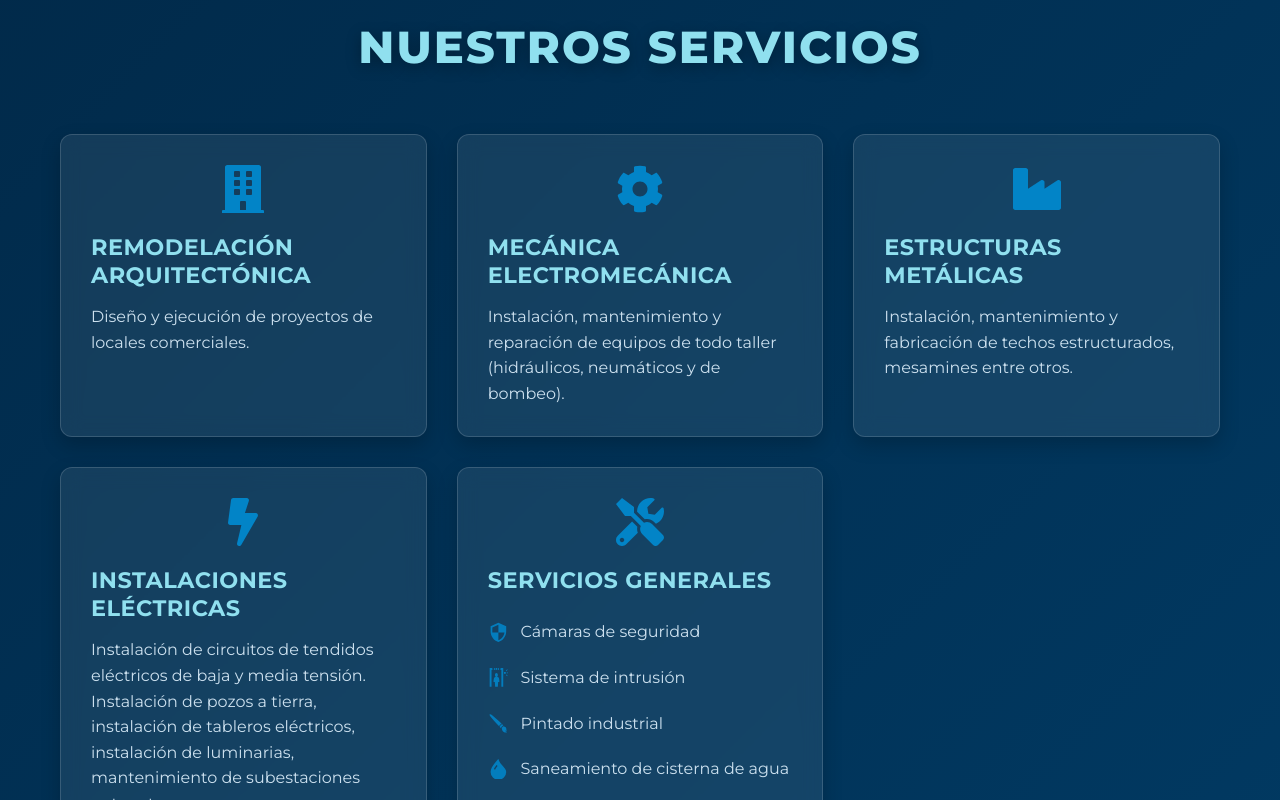
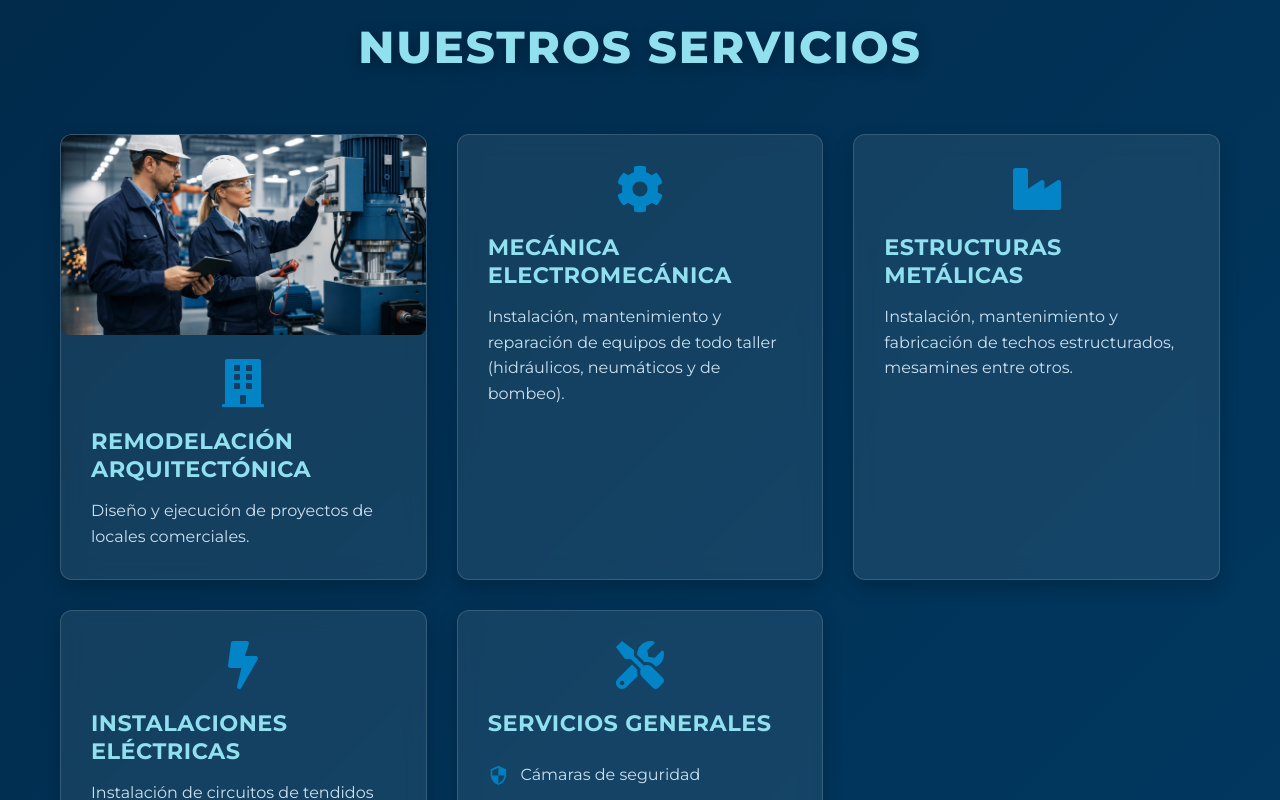
Before and after one commit to FIME-JYJ/JYJ-Landing-Page, a React (Create React App) app: page / in a window 1280 px wide. Shown: the part 860-1660 px from the top of the page. Built offline with nearby package versions, Linux system fonts and the light colour scheme.

Commit message:
Imagen de Remodelación

```diff
--- a/src/App.css
+++ b/src/App.css
@@ -221,6 +221,7 @@ body {
   padding: 30px;
   transition: all 0.3s ease;
   box-shadow: 0 8px 20px rgba(0, 0, 0, 0.2);
+  overflow: hidden;
 }
 
 .service-card:hover {
@@ -228,6 +229,20 @@ body {
   background: rgba(255, 255, 255, 0.12);
   border-color: #0284c7;
   box-shadow: 0 15px 35px rgba(2, 132, 199, 0.3);
+}
+
+/* ESTILOS PARA LA IMAGEN DEL SERVICIO */
+.service-image {
+  width: calc(100% + 60px);
+  height: 200px;
+  object-fit: cover;
+  border-radius: 8px;
+  margin: -30px -30px 20px -30px;
+  transition: all 0.3s ease;
+}
+
+.service-card:hover .service-image {
+  transform: scale(1.05);
 }
 
 .service-card h3 {
--- a/src/components/Services.jsx
+++ b/src/components/Services.jsx
@@ -2,6 +2,8 @@ import { FaBuilding, FaCog, FaIndustry, FaBolt, FaTools } from 'react-icons/fa';
 import { MdSecurity, MdWaterDrop, MdLocalFireDepartment } from 'react-icons/md';
 import { GiSecurityGate, GiPaintBrush } from 'react-icons/gi';
 import { BsDropletFill } from 'react-icons/bs';
+import remodelacionImg from "../img/remodelacion.jpeg";
+
 
 function Services() {
   const services = [
@@ -10,7 +12,8 @@ function Services() {
       title: "REMODELACIÓN ARQUITECTÓNICA",
       description: "Diseño y ejecución de proyectos de locales comerciales.",
       category: "arquitectura",
-      icon: <FaBuilding />
+      icon: <FaBuilding />,
+      image: remodelacionImg,
     },
     {
       id: 2,
@@ -58,6 +61,14 @@ function Services() {
         <div className="services-grid">
           {services.map((service) => (
             <div key={service.id} className="service-card">
+              {service.image && (
+                <img
+                  src={service.image}
+                  alt={service.title}
+                  className="service-image"
+                />
+              )}
+
               <div className="service-icon">{service.icon}</div>
               <h3>{service.title}</h3>
               {service.isList ? (
```
